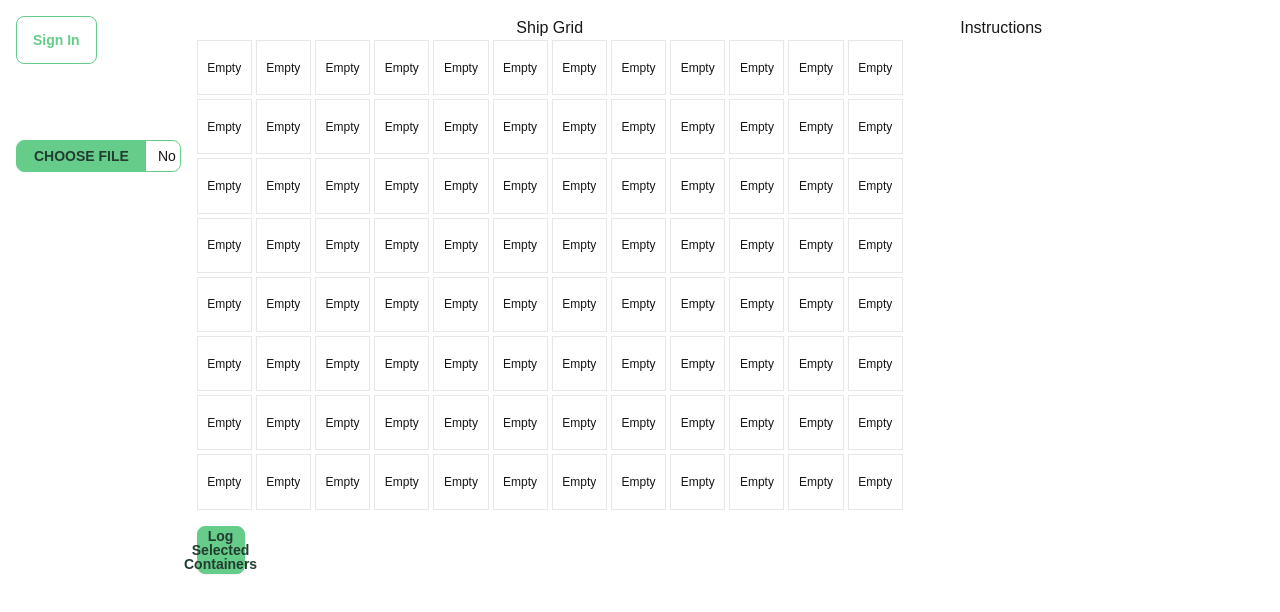
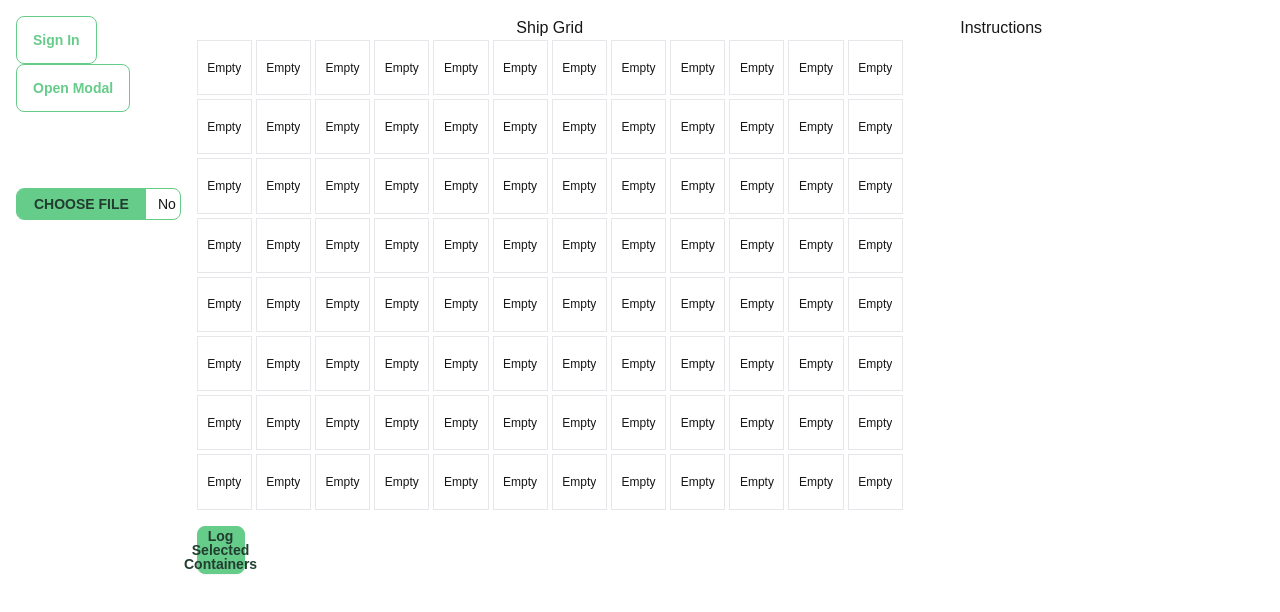
Before and after one commit to ZacharyTa/CS179-Product, a Next.js app: page /work in a window 1280 px wide. Shown: the top 612 px of the page. Built offline with nearby package versions, Linux system fonts and the light colour scheme.

Commit message:
Created basic MessageModal

```diff
--- a/src/app/work/page.tsx
+++ b/src/app/work/page.tsx
@@ -4,9 +4,11 @@ import ShipGrid from "@/components/ShipGrid";
 import ManifestUpload from "@/components/ManifestUpload";
 import useManifestData from "@/hooks/useManifestData";
 import SignInButton from "@/components/SigninButton";
+import MessageModal from "@/components/MessageModal";
 
 export default function WorkPage() {
   const [manifestText, setManifestText] = useState<string>("");
+  const [isMessageModalOpen, setIsMessageModalOpen] = useState(false);
 
   function handleManifestUpload(text: string) {
     setManifestText(text);
@@ -14,11 +16,32 @@ export default function WorkPage() {
 
   const manifestData = useManifestData(manifestText);
 
+  const handleOpenMessageModal = () => {
+    setIsMessageModalOpen(true);
+  };
+
+  const handleCloseMessageModal = () => {
+    setIsMessageModalOpen(false);
+  };
+
   return (
     <div className="grid grid-cols-7 gap-4">
       <div className="col-span-1">
         <div className="mb-10">
           <SignInButton />
+          <button
+            className="btn btn-outline btn-primary"
+            onClick={handleOpenMessageModal}
+          >
+            Open Modal
+          </button>
+          {isMessageModalOpen && (
+            <MessageModal
+              title="Title"
+              message="idk"
+              onClose={handleCloseMessageModal}
+            />
+          )}
         </div>
         <ManifestUpload onManifestUpload={handleManifestUpload} />
       </div>
--- /dev/null
+++ b/src/components/MessageModal.tsx
@@ -0,0 +1,26 @@
+interface MessageModalProps {
+  title: string;
+  message: string;
+  onClose: () => void;
+}
+
+export default function MessageModal({
+  title,
+  message,
+  onClose,
+}: MessageModalProps) {
+  return (
+    <div className="modal-box">
+      <h3 className="font-bold text-lg text-base-content">{title}!</h3>
+      <p className="py-4 text-base-content">{message}</p>
+      <div className="modal-action">
+        <form method="dialog">
+          {/* if there is a button in form, it will close the modal */}
+          <button className="btn" onClick={onClose}>
+            Close
+          </button>
+        </form>
+      </div>
+    </div>
+  );
+}
```
